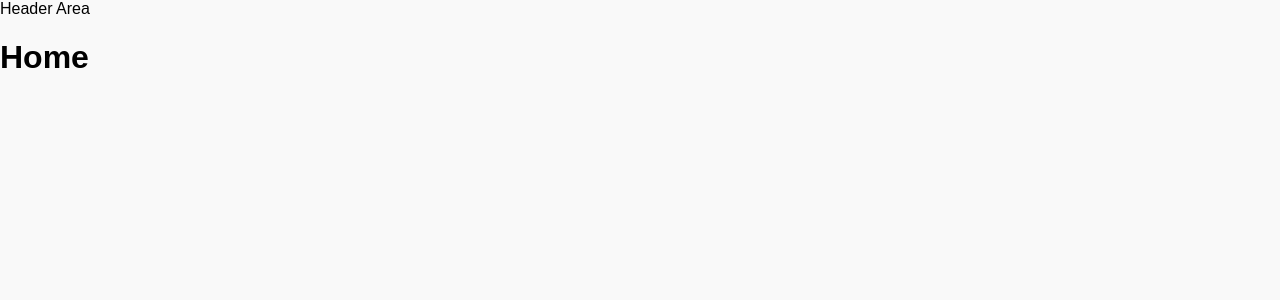
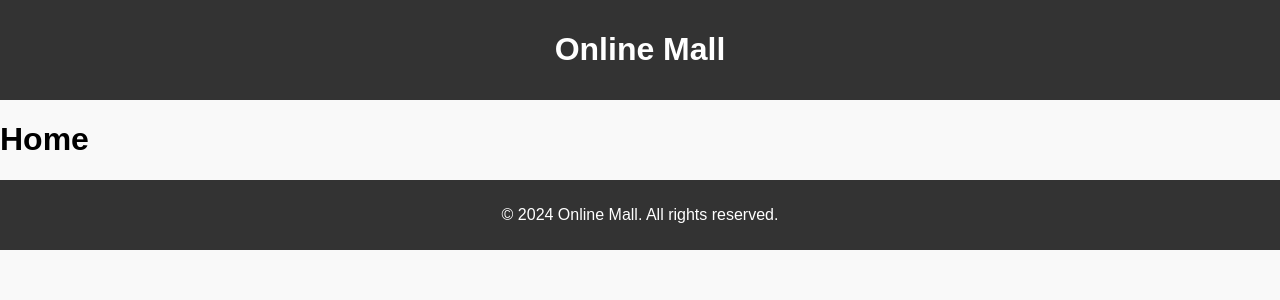
Before and after one commit to YeonwooNuf/online-mall-frontend, a React (Create React App) app: page / in a window 1280 px wide. Shown: the top 300 px of the page. Built offline with nearby package versions, Linux system fonts and the light colour scheme.

Commit message:
// Footer & Header 태그 적용

```diff
--- a/src/components/Footer.js
+++ b/src/components/Footer.js
@@ -1,12 +1,12 @@
 import React from "react";
 
-const Footer = () =>{
+const Footer = () => {
 
     return (
         <div>
-            <div>
-
-            </div>
+            <footer>
+                <p>© 2024 Online Mall. All rights reserved.</p>
+            </footer>
         </div>
     );
 }
--- a/src/components/Header.js
+++ b/src/components/Header.js
@@ -2,9 +2,9 @@ import React from "react";
 
 function Header() {
     return (
-        <div>
-            Header Area
-        </div>
+        <header>
+            <h1>Online Mall</h1>
+        </header>
     );
 }
 
```
